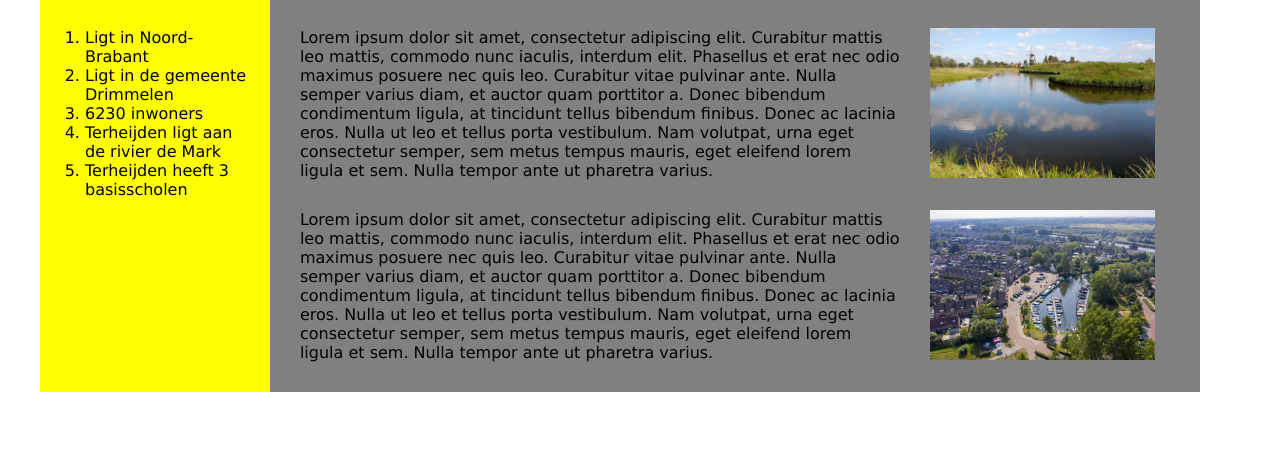
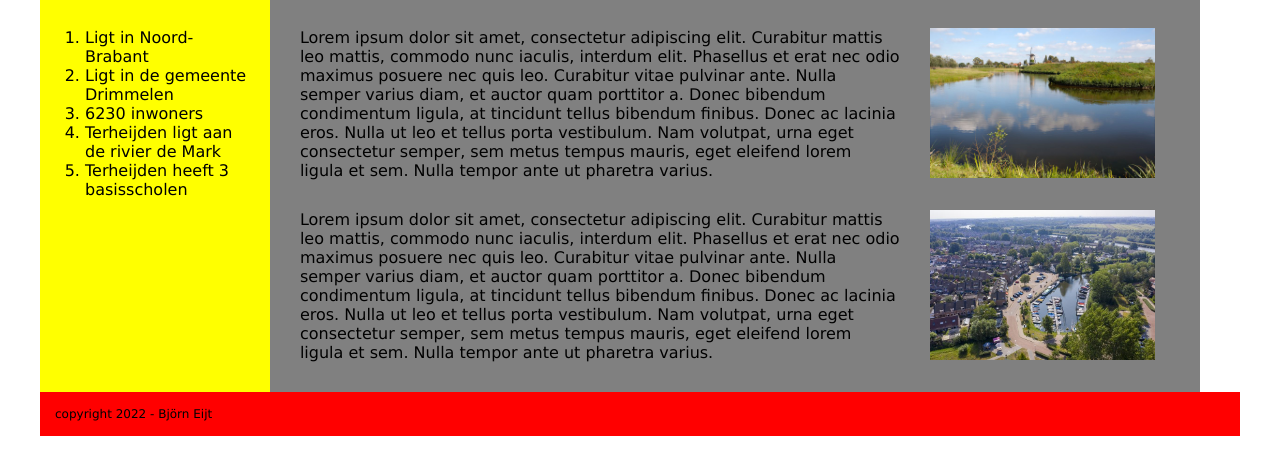
Before and after one commit to Eijtje/Huiswerk-18, a plain HTML site: page index.html in a window 1280 px wide. Shown: the part 102-576 px from the top of the page. Drawn offline with Linux system fonts and the light colour scheme.

Commit message:
Add files via upload

```diff
--- a/index.html
+++ b/index.html
@@ -34,7 +34,7 @@
         </div>
       </div>
       <footer>
-
+        copyright 2022 - Björn Eijt
       </footer>
     </div>
   </body>
--- a/master.css
+++ b/master.css
@@ -77,3 +77,10 @@ header h1 {
 }
 
 p {padding: 10px;}
+
+footer {
+  background-color: red;
+  font-size: 75%;
+  padding:15px;
+
+}
```
